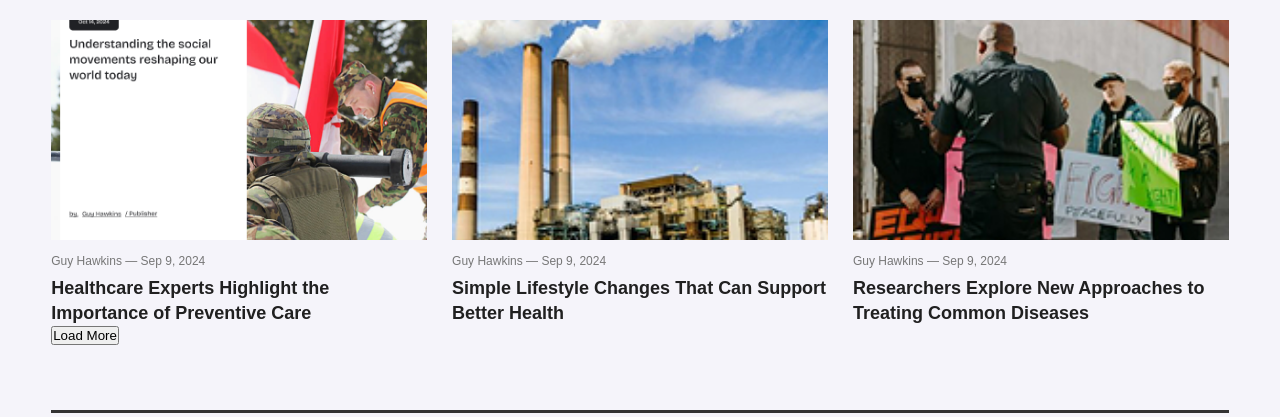
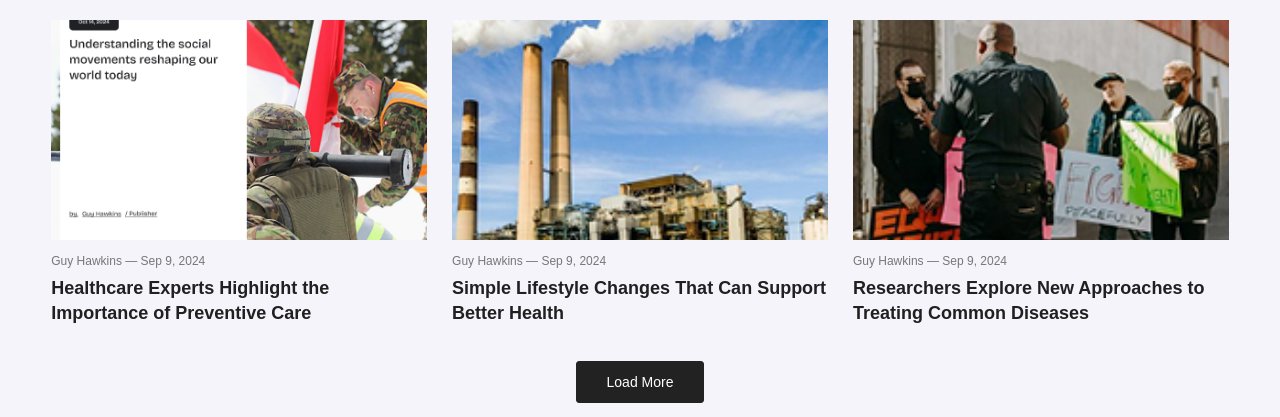
Before and after one commit to JoeEkpenyong/The-NEWS-Website, a plain HTML site: page health.html in a window 1280 px wide. Shown: the part 383-800 px from the top of the page. Drawn offline with Linux system fonts and the light colour scheme; a web font is replaced by a local one.

Commit message:
Style Load More button

```diff
--- a/style.css
+++ b/style.css
@@ -1906,3 +1906,32 @@ img:hover {
         align-self: flex-start;
     }
 }
+
+/* LOAD MORE BUTTON */
+.load-more-button {
+    display: block;
+    margin: 35px auto 10px;
+    padding: 12px 30px;
+    border: 1px solid #222;
+    border-radius: 3px;
+    background: #222;
+    color: #fff;
+    font: inherit;
+    font-size: 14px;
+    cursor: pointer;
+    transition: background-color 0.2s ease, color 0.2s ease;
+}
+
+.load-more-button:hover {
+    background: #e53935;
+    border-color: #e53935;
+}
+
+.load-more-button:focus-visible {
+    outline: 3px solid #e53935;
+    outline-offset: 3px;
+}
+
+[hidden] {
+    display: none !important;
+}
```
